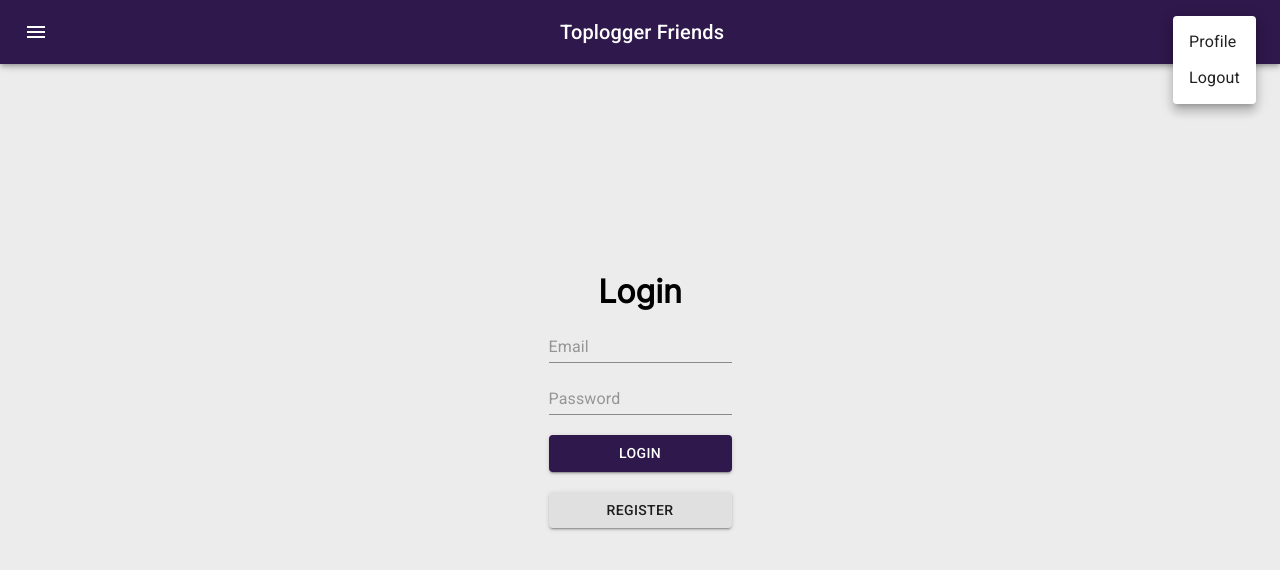
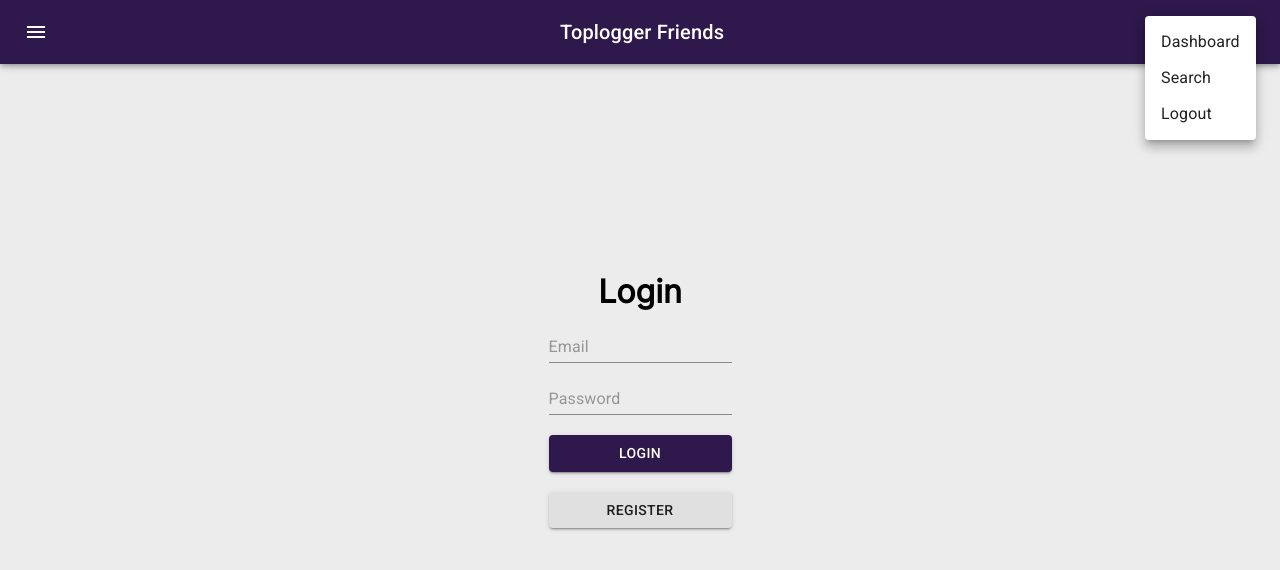
Before and after one commit to Milan-Koelen/toplogger-friends, a React (Create React App) app: page /login in a window 1280 px wide. Both pictures are taken after a click on the button 1232 px from the left and 32 px from the top of the page. Shown: the top 570 px of the page. Built offline with nearby package versions, Linux system fonts and the light colour scheme; no server answers.

Commit message:
Material UI Search,

```diff
--- a/src/_pages/Layout.js
+++ b/src/_pages/Layout.js
@@ -13,6 +13,7 @@ import MenuItem from "@material-ui/core/MenuItem";
 import Menu from "@material-ui/core/Menu";
 import { useDispatch, useSelector } from "react-redux";
 import { logout, selectUser } from "../features/userSlice";
+import { useHistory } from "react-router-dom";
 
 const useStyles = makeStyles(theme => ({
   root: {
@@ -52,6 +53,16 @@ export default function MenuAppBar({ children }) {
     e.preventDefault();
     dispatch(logout(e));
     handleClose();
+  };
+  const history = useHistory();
+
+  const routeChangeDashboard = route => {
+    let path = `/`;
+    history.push(path);
+  };
+  const routeChangeSearch = route => {
+    let path = `/search`;
+    history.push(path);
   };
   return (
     <div className={classes.root}>
@@ -107,7 +118,8 @@ export default function MenuAppBar({ children }) {
                 open={open}
                 onClose={handleClose}
               >
-                <MenuItem onClick={handleClose}>Profile</MenuItem>
+                <MenuItem onClick={routeChangeDashboard}>Dashboard</MenuItem>
+                <MenuItem onClick={routeChangeSearch}>Search</MenuItem>
                 <MenuItem onClick={handleLogout}>Logout</MenuItem>
               </Menu>
             </div>
--- a/src/_pages/Search.js
+++ b/src/_pages/Search.js
@@ -4,7 +4,7 @@ import { URL } from "../config";
 import "./Search.css";
 // import no_img from "../img/no_img.gif";
 import { Link } from "react-router-dom";
-import { Avatar } from "@material-ui/core";
+import { Avatar, Button, TextField } from "@material-ui/core";
 
 const SearchUser = () => {
   const [search, setSearch] = useState("");
@@ -43,15 +43,21 @@ const SearchUser = () => {
     <div className="search">
       <h1>Search</h1>
       <div className="search__form">
-        <input
-          placeholder="Search"
-          value={search}
+        <br></br>
+        <TextField
+          id="searchField"
+          // label="Helper text"
           onChange={e => setSearch(e.target.value)}
-          onKeyPress={handleKeypress}
-        ></input>
-        <button className="search__btn" onClick={() => handleSearch()}>
+          defaultValue="Search"
+        />
+        <br></br>
+        <Button
+          variant="contained"
+          color="primary"
+          onClick={() => handleSearch()}
+        >
           Search
-        </button>
+        </Button>
         <div className="search_results_container">
           {data.map((i, idx) => (
             <div className="search_result">
```
Also changed, not shown: src/_pages/Login.js (+1 -12 lines).
